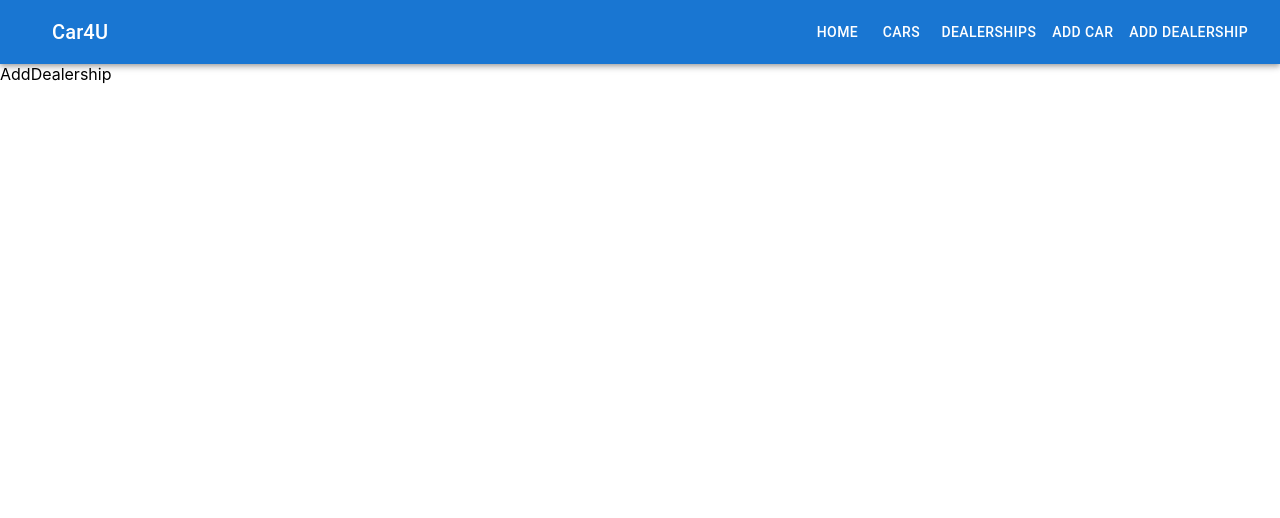
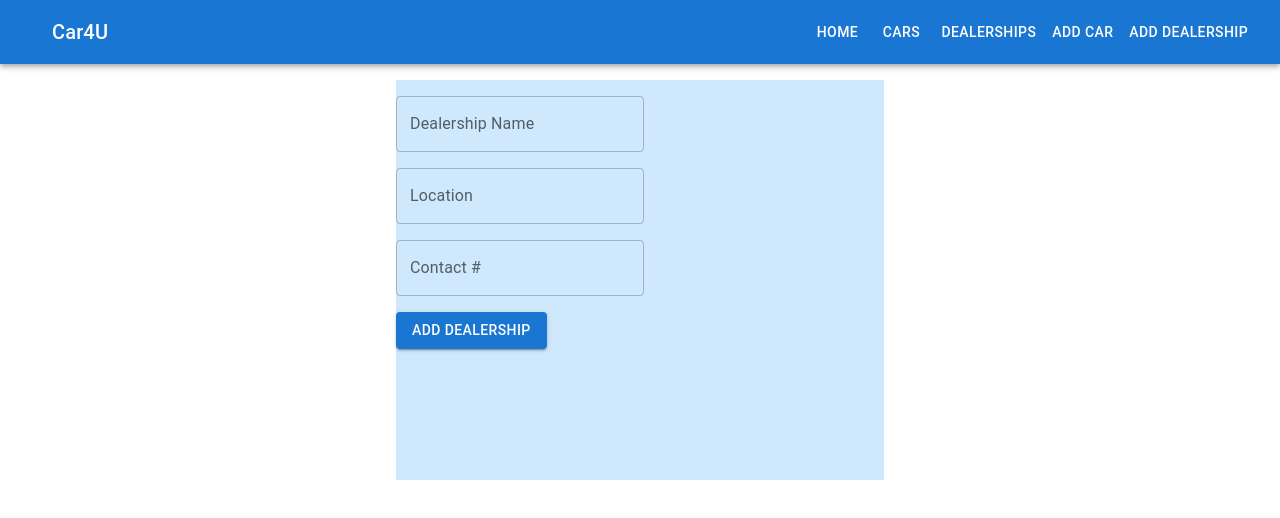
Before and after one commit to thyoon515/phase-3-project-frontend, a React (Create React App) app: page /addDealership in a window 1280 px wide. Shown: the top 518 px of the page. Built offline with nearby package versions, Linux system fonts and the light colour scheme; no server answers.

Commit message:
Add funtionality to AddDealership component

```diff
--- a/src/components/lists/AddDealership.jsx
+++ b/src/components/lists/AddDealership.jsx
@@ -1,9 +1,90 @@
-import React from 'react'
+import {useState} from 'react';
+import TextField from '@mui/material/TextField';
+import Box from '@mui/material/Box';
+import Container from '@mui/material/Container';
+import Grid from '@mui/material/Grid';
+import Button from '@mui/material/Button';
+import { useNavigate } from 'react-router-dom';
 
 const AddDealership = () => {
+
+    const navigate = useNavigate();
+
+    const [addDealershipFormData, setAddDealershipFormData] = useState({
+      name: "",
+      location: "",
+      contact: ""
+    })
+
+    // eslint-disable-next-line
+    const [newDealershipData, setNewDealershipData] = useState([]);
+
+    const handleSubmit = (e) => {
+      e.preventDefault();
+      fetch("http://localhost:9292/dealerships", {
+        method: "POST",
+        headers: {
+          "Content-Type": "application/json"
+        },
+        body: JSON.stringify({
+        name: addDealershipFormData.name,
+        location: addDealershipFormData.location,
+        contact: addDealershipFormData.contact
+        }),
+      })
+        .then((r) => r.json())
+        .then((addNewDealership) =>{
+          setNewDealershipData(addNewDealership)
+          navigate('/dealerships')
+        })
+      setAddDealershipFormData({})
+    }
+
+    const handleChange = (e) => {
+      const key = e.target.id
+      setAddDealershipFormData({
+        ...addDealershipFormData,
+        [key]: e.target.value
+      })
+    }
+
   return (
-    <div>AddDealership</div>
-  )
+    <form onSubmit={handleSubmit}>
+      <Container maxWidth="sm">
+        <Box sx={{ bgcolor: '#cfe8fc', height: '50vh', m: 4}}>
+          <Grid container spacing={2}>
+            <Grid item xs={12}>
+              <TextField
+                id="name"
+                onChange={handleChange}
+                value={addDealershipFormData.name}
+                label="Dealership Name"
+              />
+            </Grid>
+            <Grid item xs={12}>
+              <TextField
+                id="location"
+                onChange={handleChange}
+                value={addDealershipFormData.color}
+                label="Location"
+              />
+            </Grid>
+            <Grid item xs={12}>
+              <TextField
+                id="contact"
+                onChange={handleChange}
+                value={addDealershipFormData.contact}
+                label="Contact #"
+              />
+            </Grid>
+            <Grid item xs={12}>
+              <Button type="submit" variant="contained">Add Dealership</Button>
+            </Grid>
+          </Grid>
+        </Box>
+      </Container>
+    </form>
+  );
 }
 
 export default AddDealership
```
